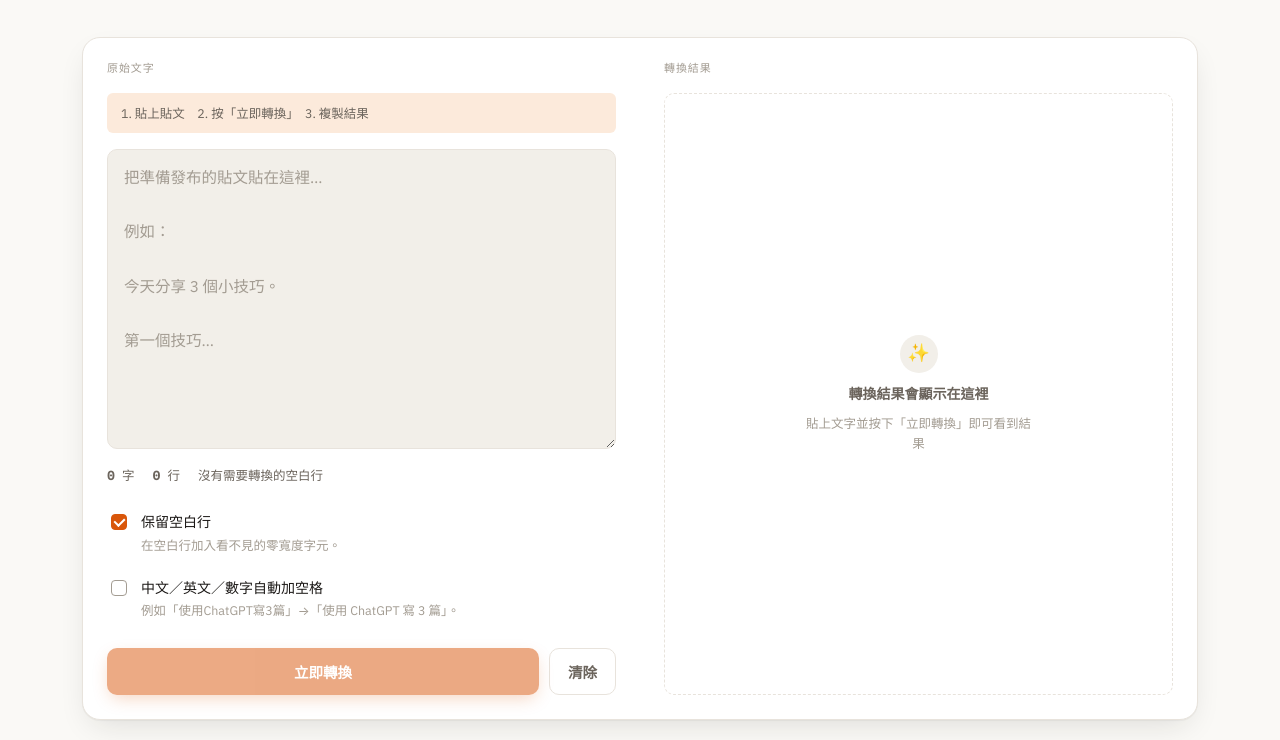
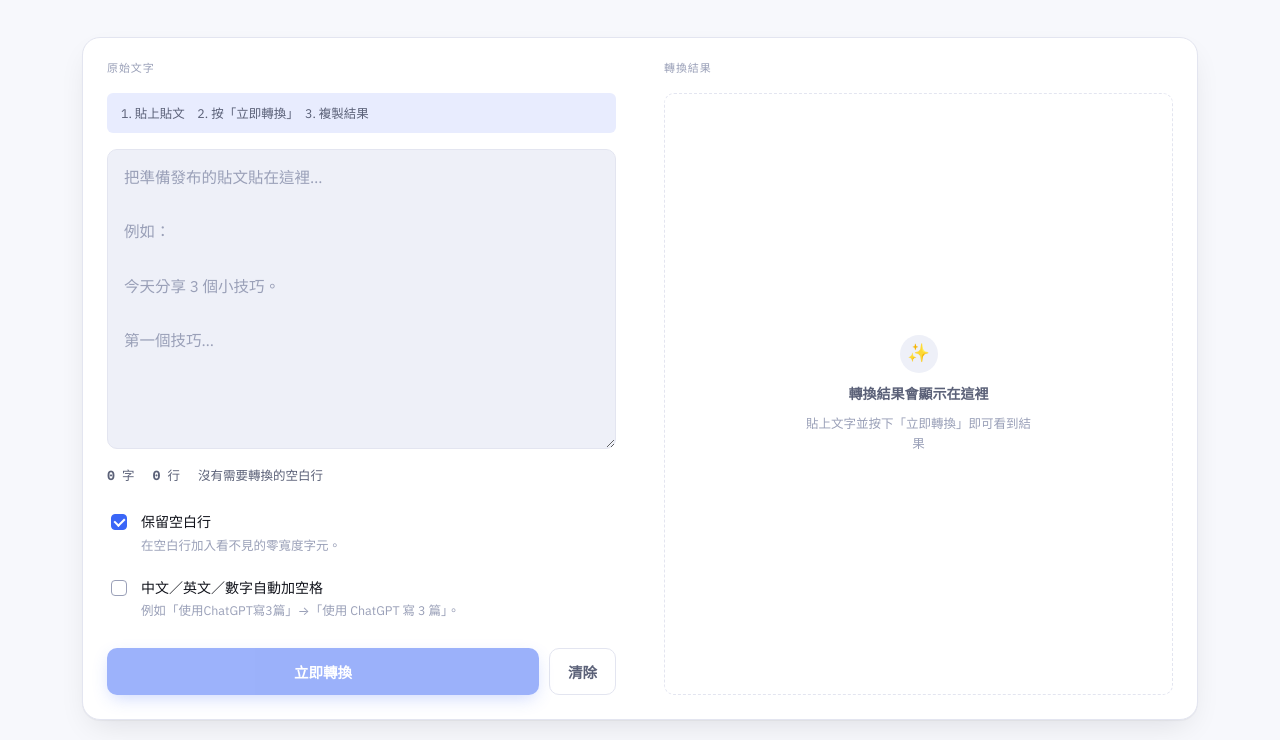
Before and after one commit to bruce-yang-422/blankflow, a website with bundled scripts: page index.html in a window 1280 px wide. Shown: the part 271-1011 px from the top of the page. Built offline with nearby package versions, Linux system fonts and the light colour scheme.

Commit message:
Match accent color to the app logo's blue
Swap the orange palette for a blue one built from the logo's actual
background color (#3A66F7), with neutrals given a matching cool-grey
bias instead of warm. Keeps the same dark-first structure with light
as the explicit override; default theme choice stays light.

Co-Authored-By: Claude Sonnet 5 <noreply@anthropic.com>

```diff
--- a/index.html
+++ b/index.html
@@ -5,7 +5,7 @@
   <meta name="viewport" content="width=device-width, initial-scale=1, viewport-fit=cover" />
   <title>空白換行轉換器｜Facebook・IG・Threads 貼文空白行工具</title>
   <meta name="description" content="免費空白換行轉換器，在空白行加入零寬度字元，避免 Facebook、Instagram、Threads 貼文換行被壓縮。免登入、文字不上傳、支援 PWA 離線使用。" />
-  <meta name="theme-color" content="#FAF9F6" />
+  <meta name="theme-color" content="#F7F8FC" />
 
   <link rel="manifest" href="manifest.webmanifest" />
   <link rel="icon" href="icons/logo.ico" sizes="any" />
--- a/src/styles/globals.css
+++ b/src/styles/globals.css
@@ -1,19 +1,19 @@
 @import url('https://fonts.googleapis.com/css2?family=Manrope:wght@500;700;800&family=IBM+Plex+Sans:wght@400;500;600&family=IBM+Plex+Mono:wght@400;500&display=swap');
 
 :root {
-  --paper: #0E0D0C;
-  --paper-raised: #171513;
-  --ink: #F5F1EA;
-  --ink-soft: #A8A199;
-  --ink-faint: #6B655D;
-  --line: #2A2622;
-  --line-soft: #1D1A17;
-  --accent: #FF7A1A;
-  --accent-ink: #17110A;
-  --accent-soft: #2B1B0C;
-  --mint: #E8A33D;
-  --mint-soft: #241A0C;
-  --mint-line: #4A3418;
+  --paper: #0D0F17;
+  --paper-raised: #161927;
+  --ink: #EEF0FA;
+  --ink-soft: #9CA3BF;
+  --ink-faint: #656C88;
+  --line: #262B40;
+  --line-soft: #1A1D2B;
+  --accent: #5C7DFF;
+  --accent-ink: #0A0D1A;
+  --accent-soft: #1B2044;
+  --mint: #3FBFA8;
+  --mint-soft: #0E2622;
+  --mint-line: #1D4A3F;
   --shadow-card: 0 1px 1px rgba(0,0,0,.3), 0 16px 40px -10px rgba(0,0,0,.6);
   --radius-lg: 18px;
   --radius-md: 10px;
@@ -23,39 +23,39 @@
 
 @media (prefers-color-scheme: light) {
   :root:not([data-theme="dark"]) {
-    --paper: #FAF9F6;
+    --paper: #F7F8FC;
     --paper-raised: #FFFFFF;
-    --ink: #1C1917;
-    --ink-soft: #6B645C;
-    --ink-faint: #A39C92;
-    --line: #E8E3DC;
-    --line-soft: #F2EFE9;
-    --accent: #D9560A;
+    --ink: #12141C;
+    --ink-soft: #5B6178;
+    --ink-faint: #9AA0B8;
+    --line: #E3E5F0;
+    --line-soft: #EEF0F8;
+    --accent: #3A66F7;
     --accent-ink: #FFFFFF;
-    --accent-soft: #FCEADB;
-    --mint: #B8770F;
-    --mint-soft: #FBF0DC;
-    --mint-line: #ECD3A0;
-    --shadow-card: 0 1px 1px rgba(28,25,23,.04), 0 12px 32px -10px rgba(28,25,23,.14);
+    --accent-soft: #E8ECFE;
+    --mint: #0D9488;
+    --mint-soft: #E6FBF6;
+    --mint-line: #B3EEE1;
+    --shadow-card: 0 1px 1px rgba(18,20,28,.04), 0 12px 32px -10px rgba(18,20,28,.12);
     color-scheme: light;
   }
 }
 
 :root[data-theme="light"] {
-  --paper: #FAF9F6;
+  --paper: #F7F8FC;
   --paper-raised: #FFFFFF;
-  --ink: #1C1917;
-  --ink-soft: #6B645C;
-  --ink-faint: #A39C92;
-  --line: #E8E3DC;
-  --line-soft: #F2EFE9;
-  --accent: #D9560A;
+  --ink: #12141C;
+  --ink-soft: #5B6178;
+  --ink-faint: #9AA0B8;
+  --line: #E3E5F0;
+  --line-soft: #EEF0F8;
+  --accent: #3A66F7;
   --accent-ink: #FFFFFF;
-  --accent-soft: #FCEADB;
-  --mint: #B8770F;
-  --mint-soft: #FBF0DC;
-  --mint-line: #ECD3A0;
-  --shadow-card: 0 1px 1px rgba(28,25,23,.04), 0 12px 32px -10px rgba(28,25,23,.14);
+  --accent-soft: #E8ECFE;
+  --mint: #0D9488;
+  --mint-soft: #E6FBF6;
+  --mint-line: #B3EEE1;
+  --shadow-card: 0 1px 1px rgba(18,20,28,.04), 0 12px 32px -10px rgba(18,20,28,.12);
   color-scheme: light;
 }
 
--- a/sw.js
+++ b/sw.js
@@ -1,4 +1,4 @@
-const CACHE_VERSION = "blankflow-v4";
+const CACHE_VERSION = "blankflow-v5";
 
 const APP_SHELL = [
   "./",
```
Also changed, not shown: manifest.webmanifest.
